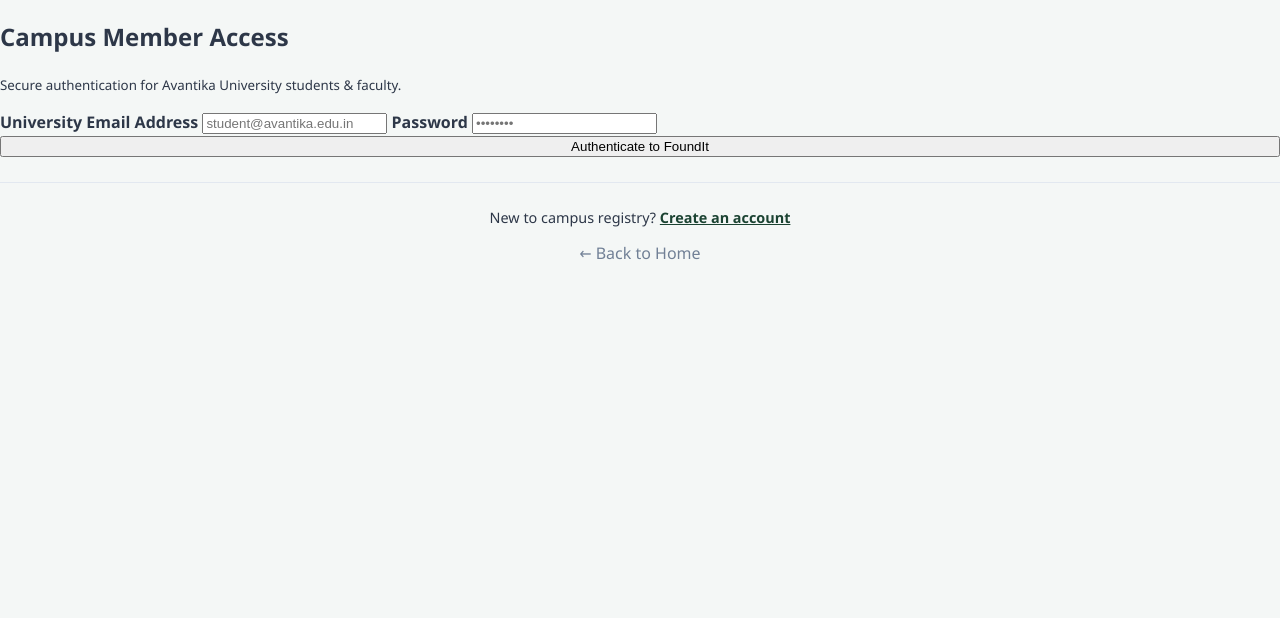
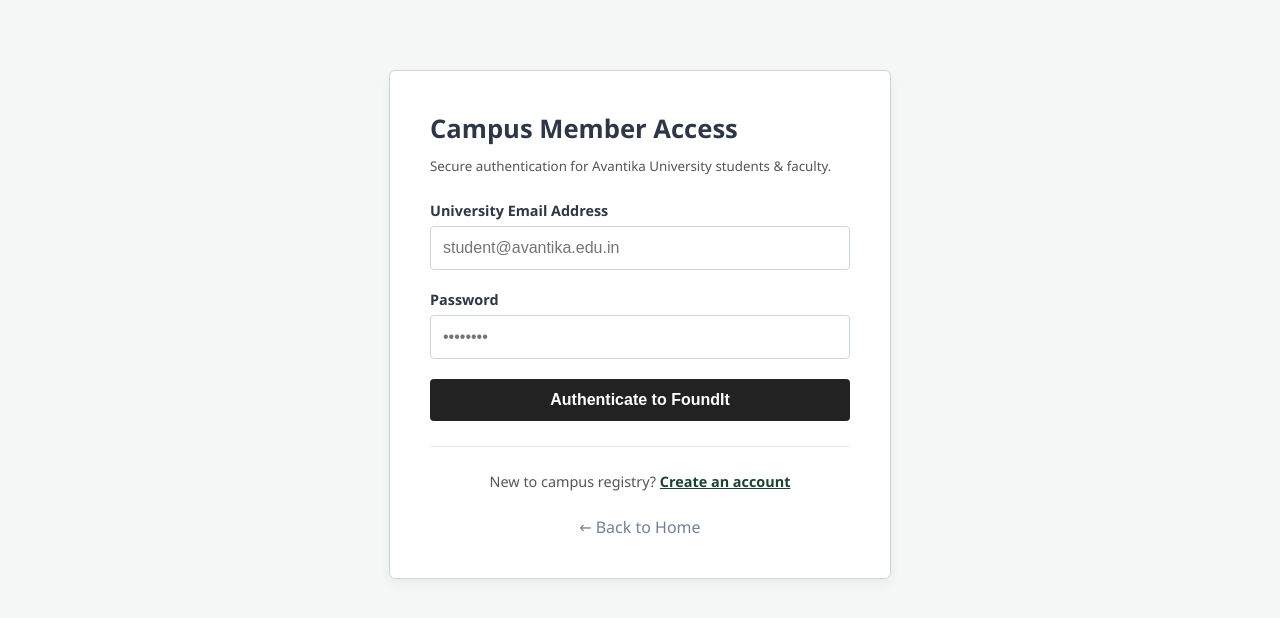
Before and after one commit to anshikapandya-rgb/Lost_Found, a plain HTML site: page login.html in a window 1280 px wide. Drawn offline with Linux system fonts and the light colour scheme.

Commit message:
Corrected some errors

```diff
--- a/style.css
+++ b/style.css
@@ -102,3 +102,56 @@ header nav a:hover {
 .search-box button:hover {
     background-color: #2d6a4f;
 }
+
+/* Centered Form Card Layout (Monochrome / No Color Added) */
+.form-card {
+    background: #ffffff;
+    max-width: 420px;
+    margin: 70px auto;
+    padding: 40px;
+    border: 1px solid #d1d5db;
+    border-radius: 6px;
+    box-shadow: 0 4px 12px rgba(0, 0, 0, 0.05);
+}
+
+.form-card h2 {
+    margin: 0 0 8px 0;
+    font-size: 1.6rem;
+}
+
+.form-card p {
+    margin: 0 0 25px 0;
+    color: #555555;
+}
+
+.form-card label {
+    display: block;
+    margin-bottom: 6px;
+    font-size: 0.9rem;
+}
+
+.form-card input {
+    width: 100%;
+    padding: 12px;
+    margin-bottom: 20px;
+    border: 1px solid #cbd5e0;
+    border-radius: 4px;
+    box-sizing: border-box;
+    font-size: 1rem;
+}
+
+.form-card button {
+    width: 100%;
+    padding: 12px;
+    background-color: #222222;
+    color: #ffffff;
+    border: none;
+    border-radius: 4px;
+    font-size: 1rem;
+    font-weight: 600;
+    cursor: pointer;
+}
+
+.form-card button:hover {
+    background-color: #444444;
+}
```
